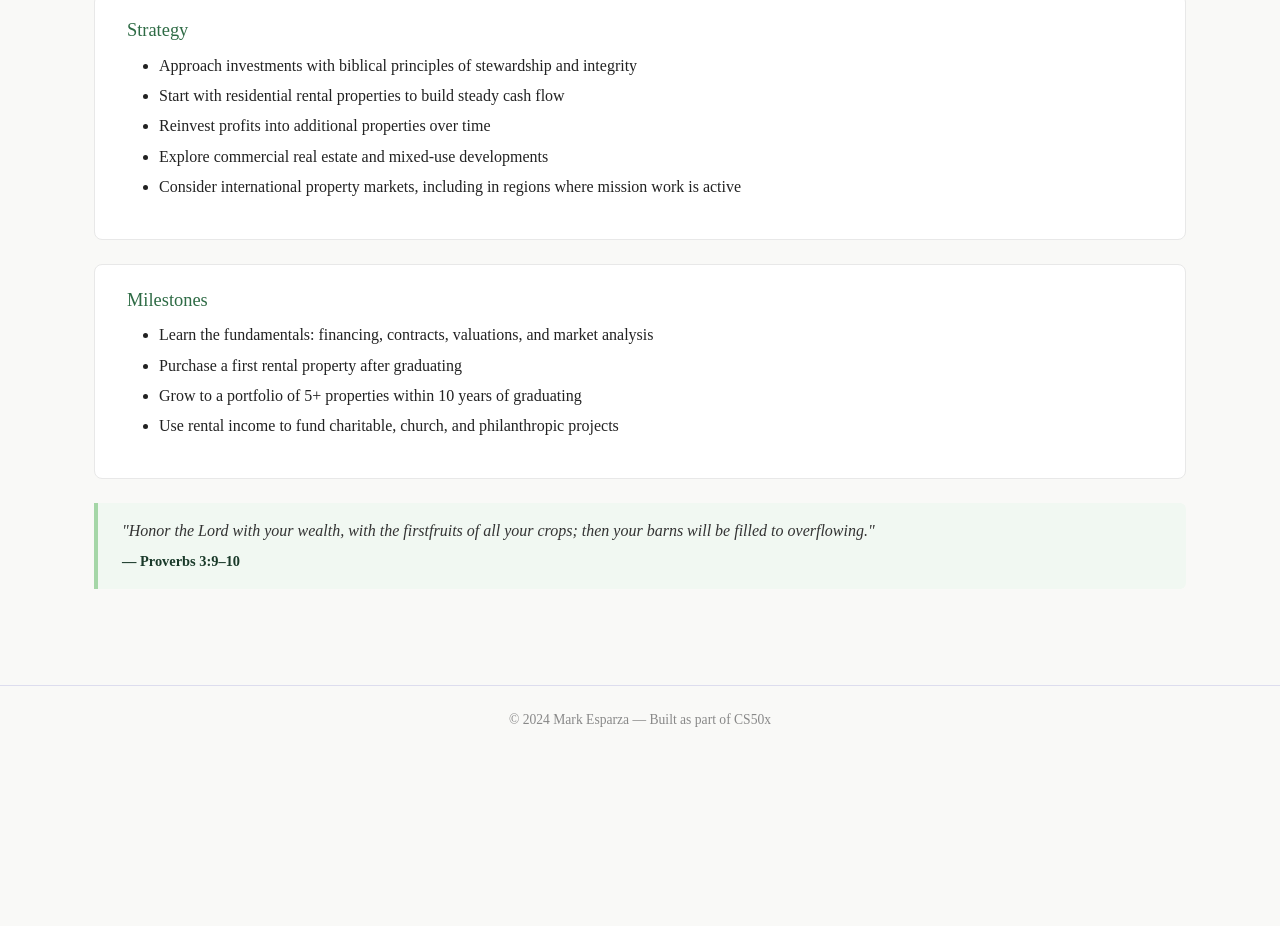
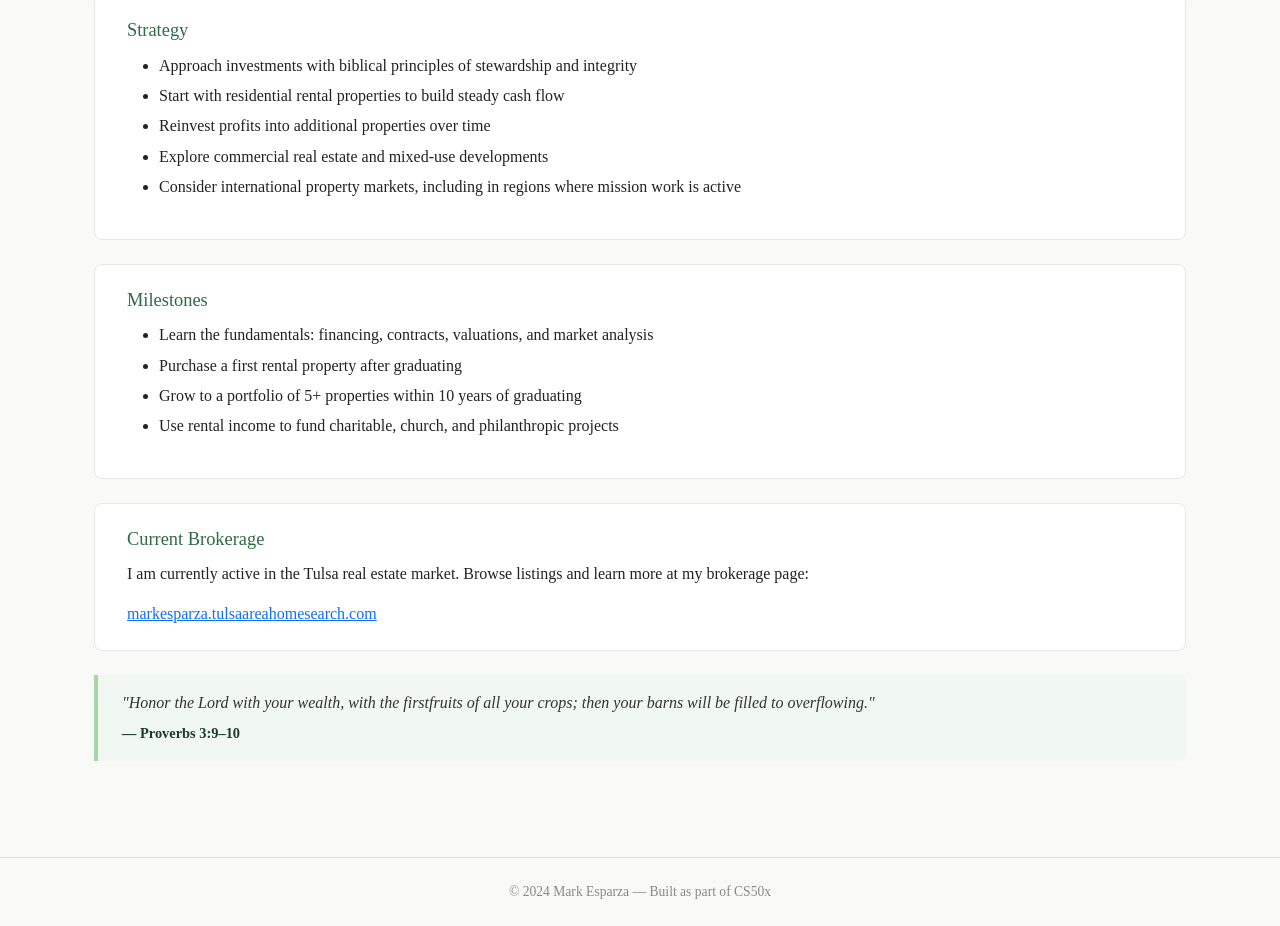
Before and after one commit to mark-esparza/mark-esparza.github.io, a plain HTML site: page realestate.html in a window 1280 px wide. Shown: the part 422-1348 px from the top of the page. Before the commit the page ends 1176 px from the top, so only its background shows below. Drawn offline with nearby package versions, Linux system fonts and the light colour scheme.

Commit message:
Add files via upload

```diff
--- a/realestate.html
+++ b/realestate.html
@@ -56,6 +56,12 @@
             </ul>
         </div>
 
+        <div class="content-section">
+            <h3>Current Brokerage</h3>
+            <p>I am currently active in the Tulsa real estate market. Browse listings and learn more at my brokerage page:</p>
+            <a href="https://markesparza.tulsaareahomesearch.com/" target="_blank" rel="noopener noreferrer">markesparza.tulsaareahomesearch.com</a>
+        </div>
+
         <blockquote class="islamic-quote">
             "Honor the Lord with your wealth, with the firstfruits of all your crops; then your barns will be filled to overflowing."
             <cite>— Proverbs 3:9–10</cite>
```
